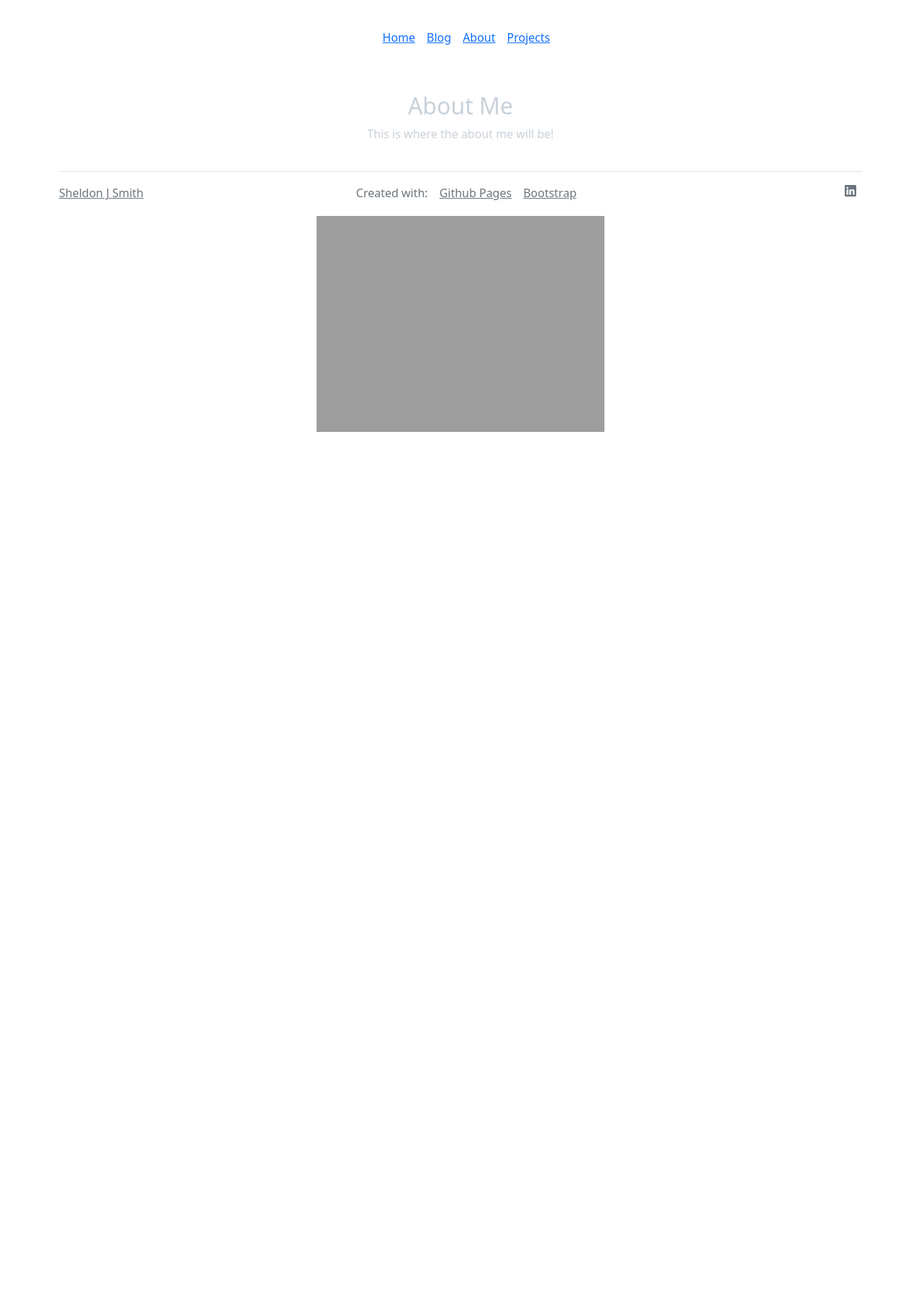
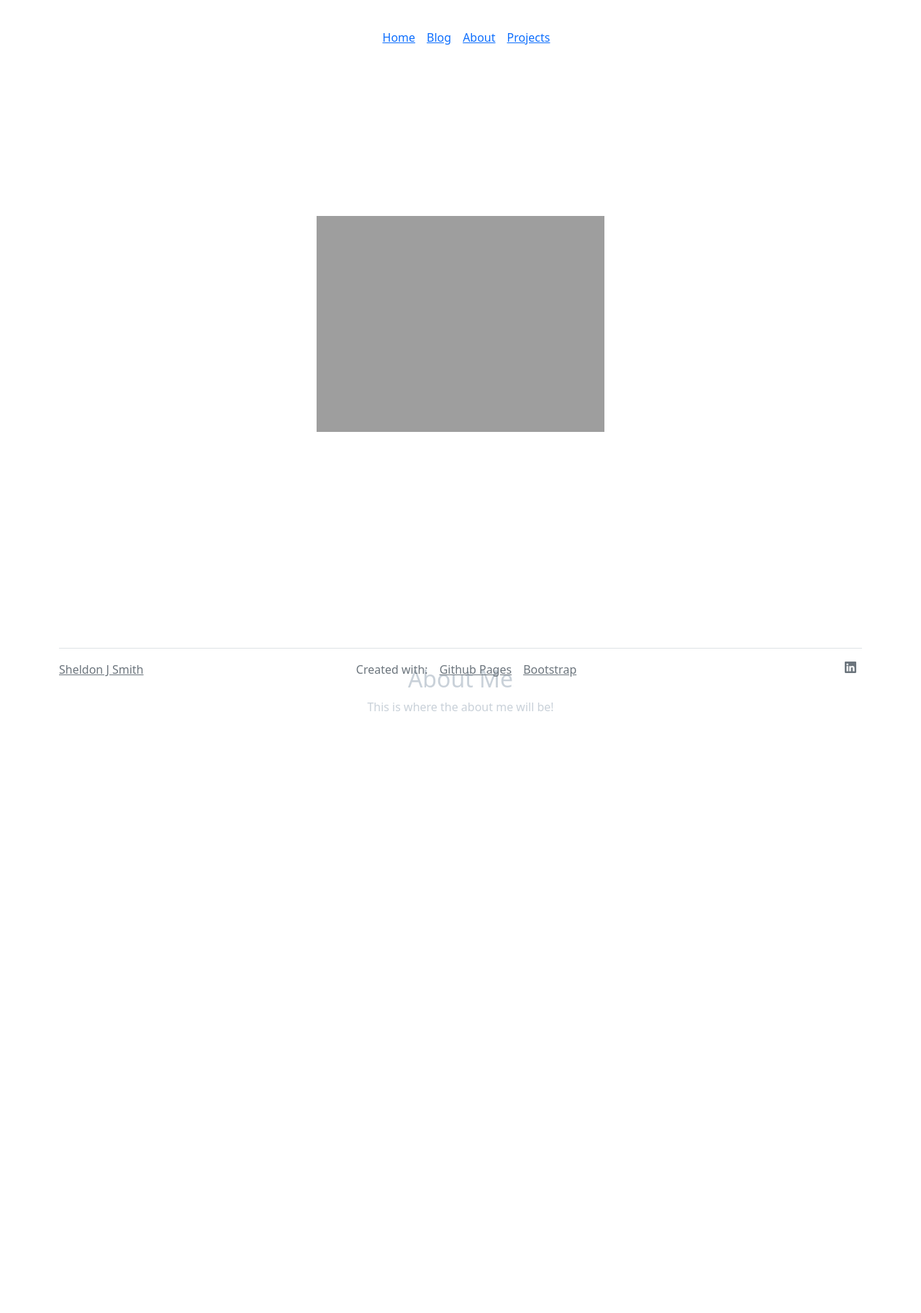
Before and after one commit to Screemm/screemm.github.io, a Jekyll site: the page built from index.md, in a window 1280 px wide. Shown: the whole page at 72% size. Built offline with Jekyll 4.4.1, drawn with Linux system fonts in a browser that asks for light colours; nearby versions of some CDN libraries; before the commit the page ends 900 px from its top, so only the background shows below that.

Commit message:
Update index.html

```diff
--- a/_layouts/index.html
+++ b/_layouts/index.html
@@ -1,9 +1,9 @@
 {%- include head.html -%}
 {%- include index-style.html -%}
 <body>
-    <div class="container-fluid">
-        <div class="row row-cols-1 g-4">
-            <div class="col h-100">
+    <div class="container-fluid h-100">
+        <div class="row row-cols-1 g-4 h-100">
+            <div class="col h-100 align-middle">
                 {%- include index-header.html -%}
             </div>
             {% for post in site.posts %}
@@ -17,7 +17,7 @@
                 {% endif %}
             {% endfor %}
         </div>
-        <div class="container">
+        <div class="container align-bottom">
             {%- include footer.html -%}
         </div>
     </div>
```
